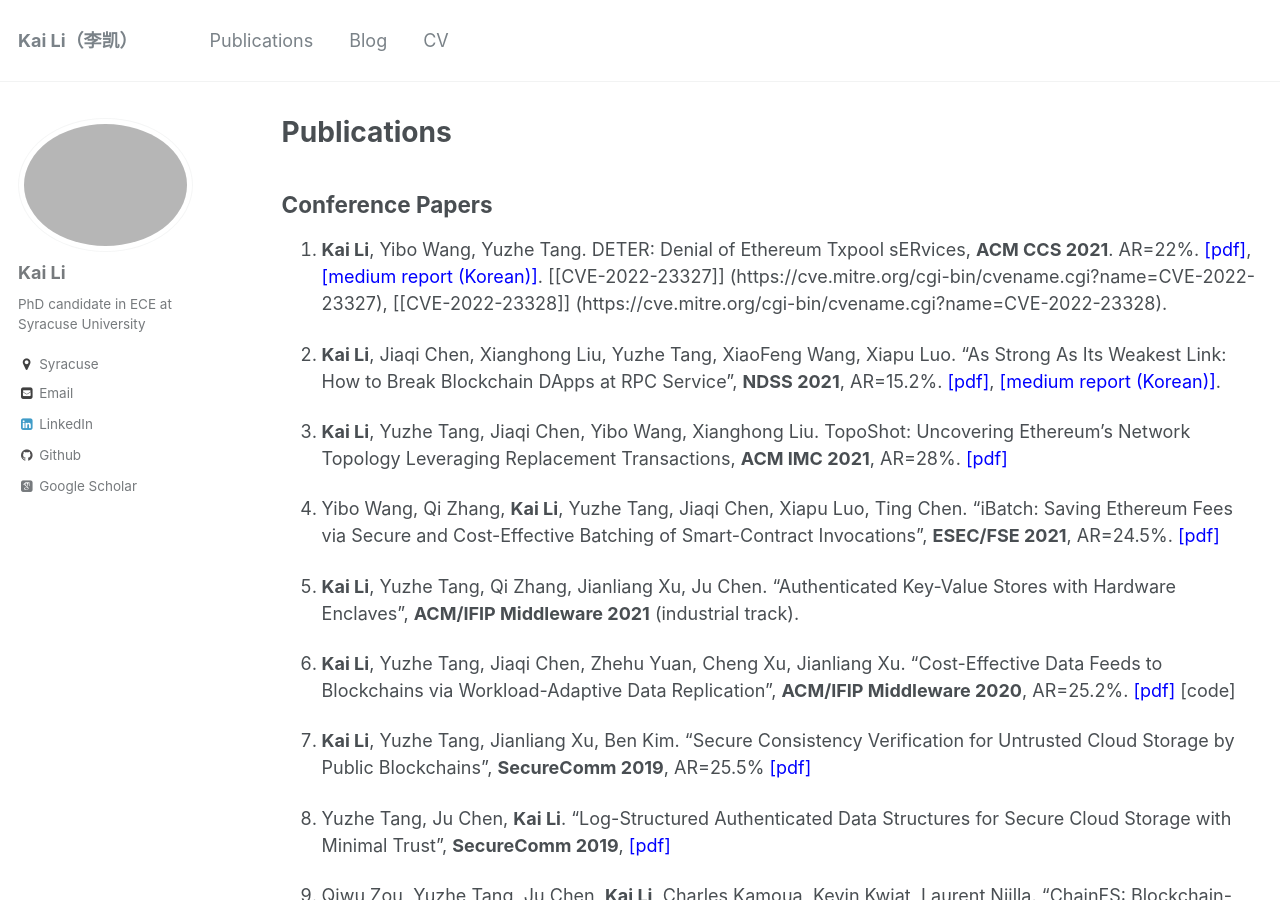
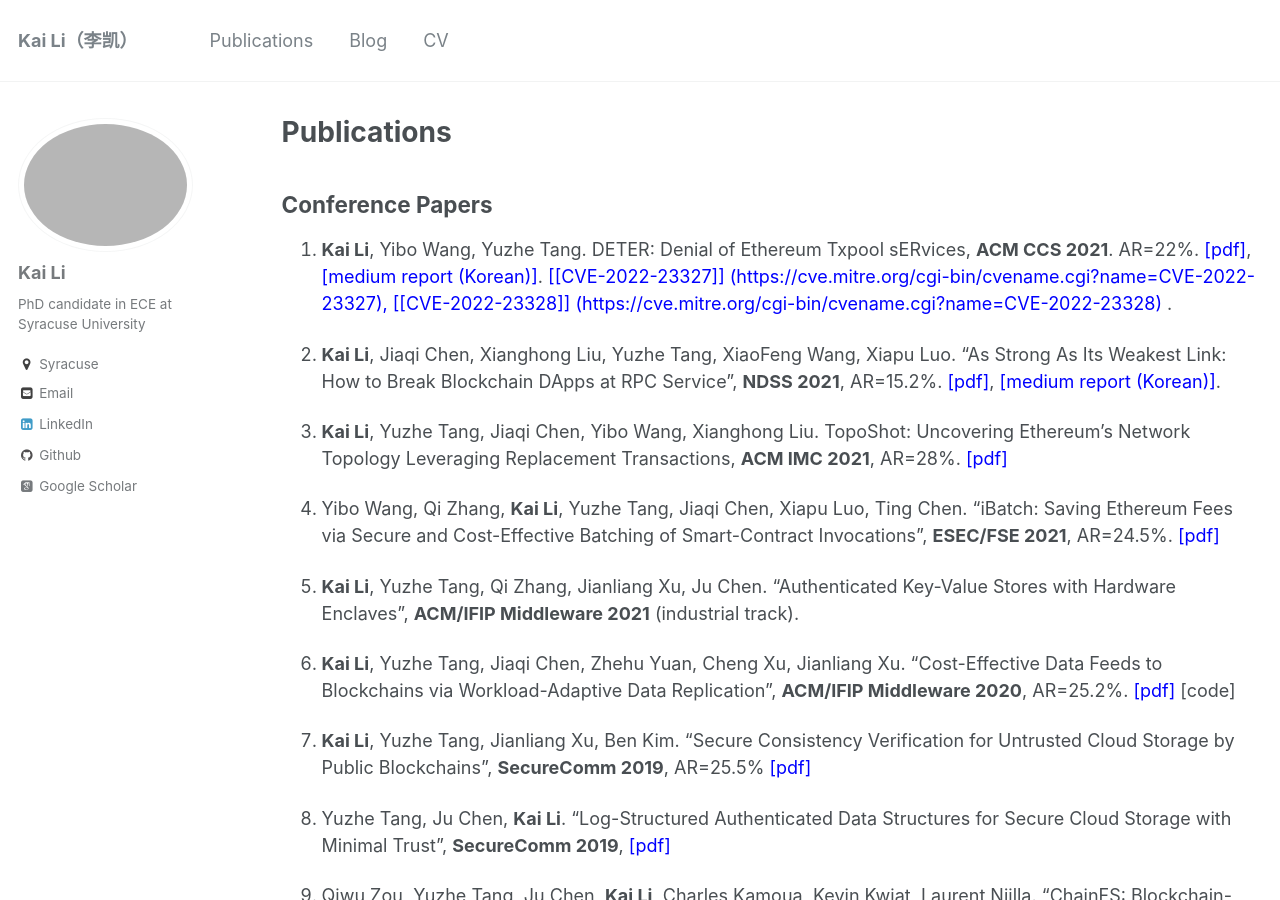
Before and after one commit to likai1993/likai1993.github.io, a Jekyll site: the page built from _pages/publications.md, in a window 1280 px wide and 900 px high. Built offline with Jekyll 4.4.1, drawn with Linux system fonts in a browser that asks for light colours; some web fonts are replaced.

Commit message:
Update publications.md

```diff
--- a/_pages/publications.md
+++ b/_pages/publications.md
@@ -10,7 +10,7 @@ author_profile: true
 Conference Papers
 ----
 
-1. **Kai Li**, Yibo Wang, Yuzhe Tang. DETER: Denial of Ethereum Txpool sERvices, **ACM CCS 2021**. AR=22%. <span style="color:blue">[[pdf]](https://dl.acm.org/doi/pdf/10.1145/3460120.3485369)</span>, <span style="color:blue">[[medium report (Korean)]](https://medium.com/decipher-media/deter-%ED%8A%B8%EB%9E%9C%EC%9E%AD%EC%85%98-%ED%92%80%EC%9D%84-%EB%B9%84%EC%9B%8C%EB%82%B4%EB%8A%94-%EA%B3%B5%EA%B2%A9-4476ad5ae506)</span>. [[CVE-2022-23327]] (https://cve.mitre.org/cgi-bin/cvename.cgi?name=CVE-2022-23327), [[CVE-2022-23328]] (https://cve.mitre.org/cgi-bin/cvename.cgi?name=CVE-2022-23328).
+1. **Kai Li**, Yibo Wang, Yuzhe Tang. DETER: Denial of Ethereum Txpool sERvices, **ACM CCS 2021**. AR=22%. <span style="color:blue">[[pdf]](https://dl.acm.org/doi/pdf/10.1145/3460120.3485369)</span>, <span style="color:blue">[[medium report (Korean)]](https://medium.com/decipher-media/deter-%ED%8A%B8%EB%9E%9C%EC%9E%AD%EC%85%98-%ED%92%80%EC%9D%84-%EB%B9%84%EC%9B%8C%EB%82%B4%EB%8A%94-%EA%B3%B5%EA%B2%A9-4476ad5ae506)</span>. <span style="color:blue">[[CVE-2022-23327]] (https://cve.mitre.org/cgi-bin/cvename.cgi?name=CVE-2022-23327), [[CVE-2022-23328]] (https://cve.mitre.org/cgi-bin/cvename.cgi?name=CVE-2022-23328) </span>.
 
 1. **Kai Li**, Jiaqi Chen, Xianghong Liu, Yuzhe Tang, XiaoFeng Wang, Xiapu Luo. "As Strong As Its Weakest Link: How to Break Blockchain DApps at RPC Service", **NDSS 2021**, AR=15.2%. <span style="color:blue">[[pdf]](https://www.ndss-symposium.org/wp-content/uploads/ndss2021_3C-1_23108_paper.pdf)</span>, <span style="color:blue">[[medium report (Korean)]](https://medium.com/decipher-media/as-strong-as-its-weakest-link-rpc-%EC%84%9C%EB%B9%84%EC%8A%A4%EB%A5%BC-%ED%86%B5%ED%95%B4-dapp-%EC%9E%A5%EC%95%A0%EB%A5%BC-%EC%9C%A0%EB%B0%9C-23dbf561f0fa)</span>.
 
```
